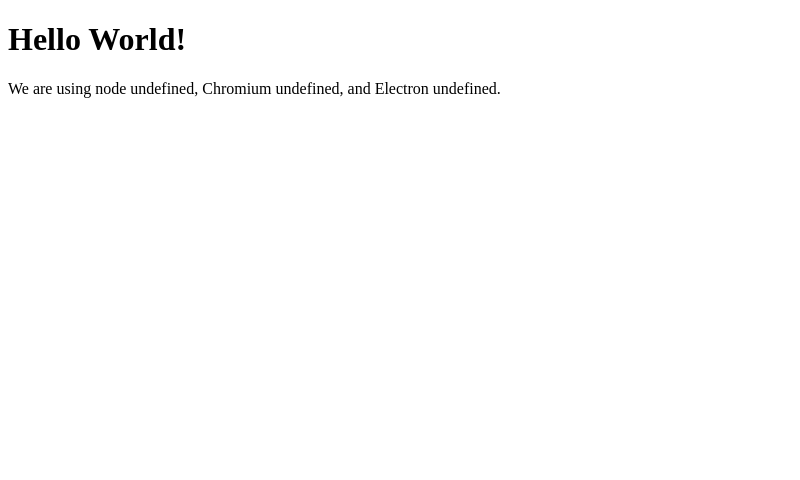
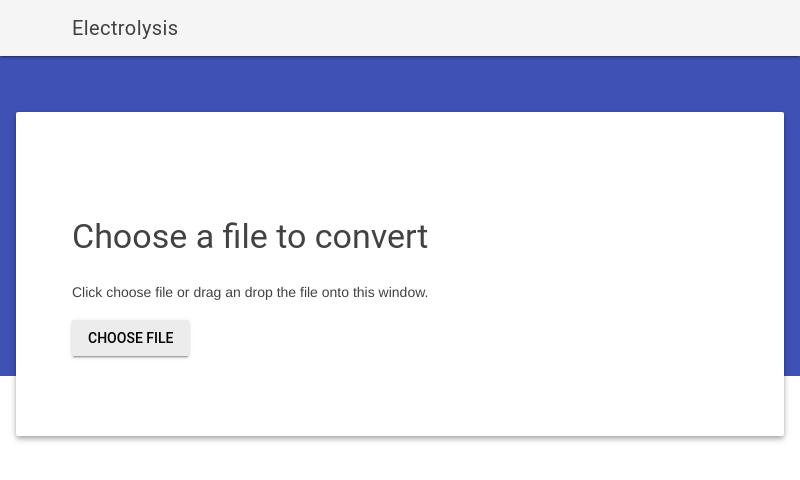
Before and after one commit to ChristianMurphy/electrolysis, an Electron app: page src/index.html in a window 800 px wide. Drawn offline with nearby package versions, Linux system fonts and the light colour scheme.

Commit message:
Render file chooser view

```diff
--- /dev/null
+++ b/src/custom.css
@@ -0,0 +1,16 @@
+.ele-content {
+  border-radius: 2px;
+  padding: 80px 56px;
+}
+
+.ele-ribbon {
+  width: 100%;
+  height: 40vh;
+  background-color: #3F51B5;
+  flex-shrink: 0;
+}
+
+.ele-main {
+  margin-top: -35vh;
+  flex-shrink: 0;
+}
--- a/src/index.html
+++ b/src/index.html
@@ -2,18 +2,45 @@
 <html>
   <head>
     <meta charset="UTF-8">
-    <title>Hello World!</title>
+    <title>
+      Electrolysis
+    </title>
+    <link rel="stylesheet" href="../node_modules/material-design-lite/material.min.css">
+    <link rel="stylesheet" href="custom.css">
+    <script src="../node_modules/material-design-lite/material.min.js"></script>
+    <link rel="stylesheet" href="https://fonts.googleapis.com/icon?family=Material+Icons">
   </head>
   <body>
-    <h1>Hello World!</h1>
-    <!-- All of the Node.js APIs are available in this renderer process. -->
-    We are using node <script>document.write(process.versions.node)</script>,
-    Chromium <script>document.write(process.versions.chrome)</script>,
-    and Electron <script>document.write(process.versions.electron)</script>.
+    <div class="mdl-layout mdl-js-layout mdl-layout--fixed-header">
+      <header class="mdl-layout__header mdl-color--grey-100 mdl-color-text--grey-800">
+        <div class="mdl-layout__header-row">
+          <span class="mdl-layout-title">
+            Electrolysis
+          </span>
+        </div>
+      </header>
+
+      <div class="ele-ribbon"></div>
+
+      <main class="ele-main mdl-layout__content">
+        <div class="mdl-grid">
+          <div class="ele-content mdl-color--white mdl-shadow--4dp content mdl-color-text--grey-800 mdl-cell mdl-cell--8-col">
+            <h3>
+              Choose a file to convert
+            </h3>
+            <p>
+              Click choose file or drag an drop the file onto this window.
+            </p>
+            <button class="mdl-button mdl-js-button mdl-button--raised mdl-js-ripple-effect">
+              Choose File
+            </button>
+          </div>
+        </div>
+      </main>
+    </div>
   </body>
 
   <script>
-    // You can also require other files to run in this process
     require('./renderer.js')
   </script>
 </html>
```
Also changed, not shown: package.json (+6 -1 lines).
